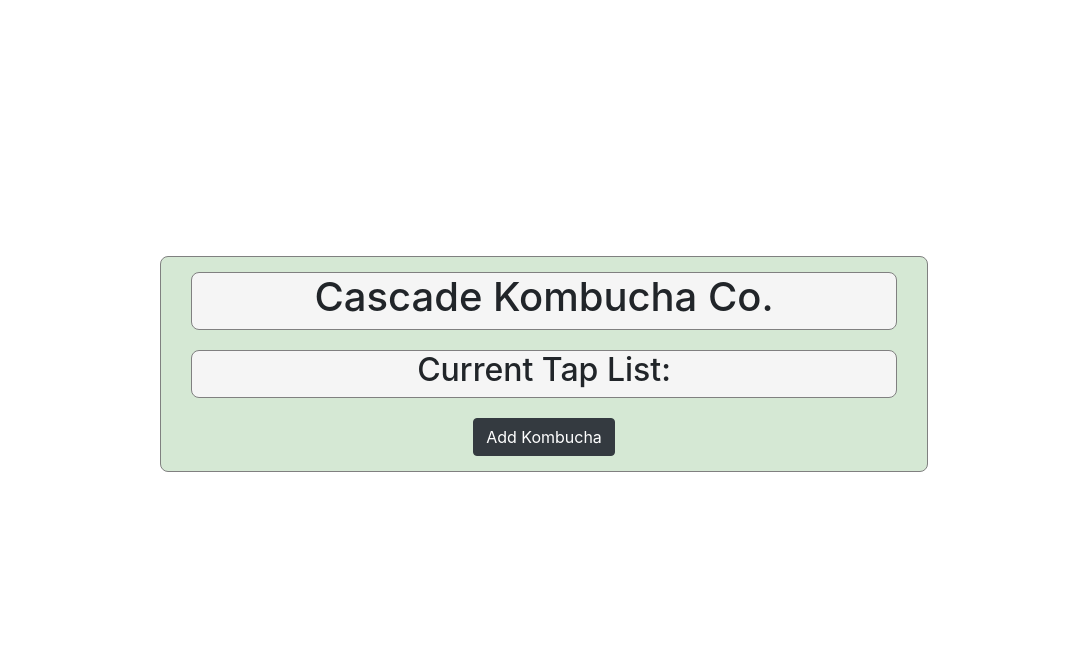
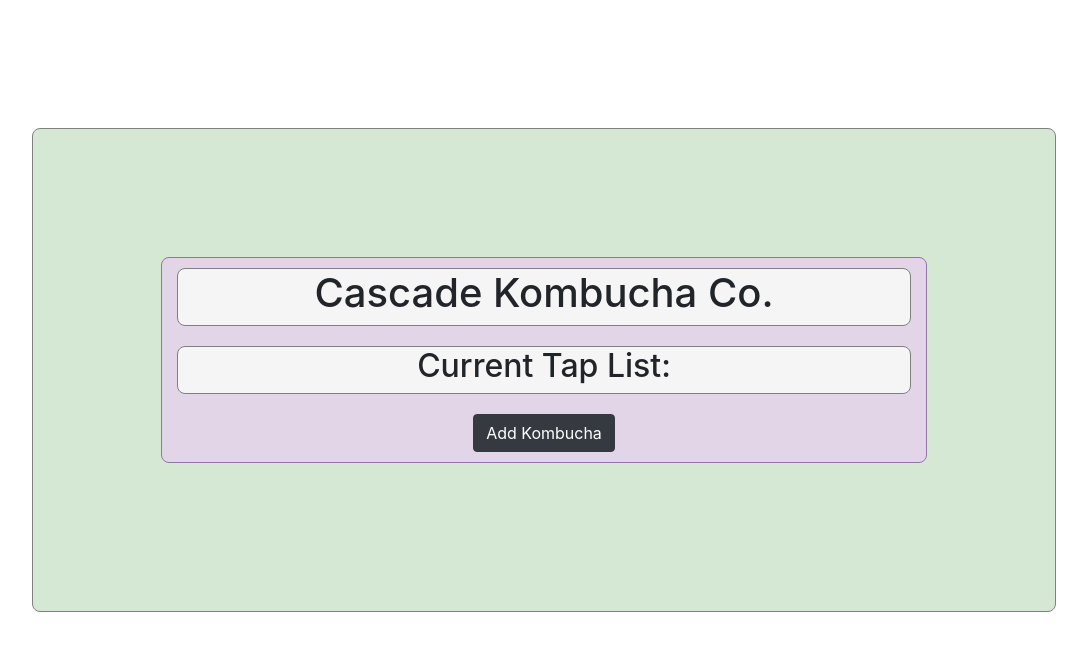
Before and after one commit to JoseyKinnaman/tap_room, a React (Create React App) app: page / in a window 1280 px wide. Shown: the top 650 px of the page, without its empty margins (96-1183 px from the left). Built offline with nearby package versions, Linux system fonts and the light colour scheme.

Commit message:
add final styling for site.

```diff
--- a/src/App.css
+++ /dev/null
@@ -1,42 +0,0 @@
-.App {
-  text-align: center;
-}
-
-.App-logo {
-  height: 40vmin;
-  pointer-events: none;
-}
-
-body{
-  background-color: #E1D5E7;
-}
-
-@media (prefers-reduced-motion: no-preference) {
-  .App-logo {
-    animation: App-logo-spin infinite 20s linear;
-  }
-}
-
-.App-header {
-  background-color: #282c34;
-  min-height: 100vh;
-  display: flex;
-  flex-direction: column;
-  align-items: center;
-  justify-content: center;
-  font-size: calc(10px + 2vmin);
-  color: white;
-}
-
-.App-link {
-  color: #61dafb;
-}
-
-@keyframes App-logo-spin {
-  from {
-    transform: rotate(0deg);
-  }
-  to {
-    transform: rotate(360deg);
-  }
-}
--- a/src/components/App.js
+++ b/src/components/App.js
@@ -10,8 +10,8 @@ function App() {
     border: 'solid 1pt grey',
     textAlign: "center",
     borderRadius: "8px",
-    margin: "20%",
-    padding: "15px"
+    margin: "10%",
+    padding: "10%"
   }
 
   return (
--- a/src/components/Kombucha.js
+++ b/src/components/Kombucha.js
@@ -16,8 +16,8 @@ function Kombucha(props){
         <h3>{props.name}</h3>
         <h5>From: {props.brand}</h5>
         <h5>Flavor: {props.flavor}</h5>
-        <p>$ {props.price}</p>
-        <p>ACV: {props.alcoholContent}%</p>
+        {/* <p>$ {props.price}</p>
+        <p>ACV: {props.alcoholContent}%</p> */}
         <div className="pints">
           <p>Pints remaning/keg: <b>{props.pints}</b></p>
         </div>
--- a/src/components/KombuchaDetail.js
+++ b/src/components/KombuchaDetail.js
@@ -3,7 +3,7 @@ import PropTypes from "prop-types";
 
 function KombuchaDetail(props) {
   const kombuchaDetailStyles = {
-    backgroundColor: '#E1D5E7',
+    backgroundColor: '#F5F5F5',
     border: 'solid 1pt #9673A6',
     textAlign: "center",
     borderRadius: "8px",
--- a/src/index.css
+++ b/src/index.css
@@ -1,14 +1,9 @@
-body {
-  margin: 0;
-  font-family: -apple-system, BlinkMacSystemFont, 'Segoe UI', 'Roboto', 'Oxygen',
-    'Ubuntu', 'Cantarell', 'Fira Sans', 'Droid Sans', 'Helvetica Neue',
-    sans-serif;
-  -webkit-font-smoothing: antialiased;
-  -moz-osx-font-smoothing: grayscale;
+
+
+.container {
   background-color: #E1D5E7;
+  border: 1pt solid #9673A6;
+  border-radius: 8px;
+  margin-bottom: 20px;
+  padding: 10px
 }
-
-code {
-  font-family: source-code-pro, Menlo, Monaco, Consolas, 'Courier New',
-    monospace;
-}
```
